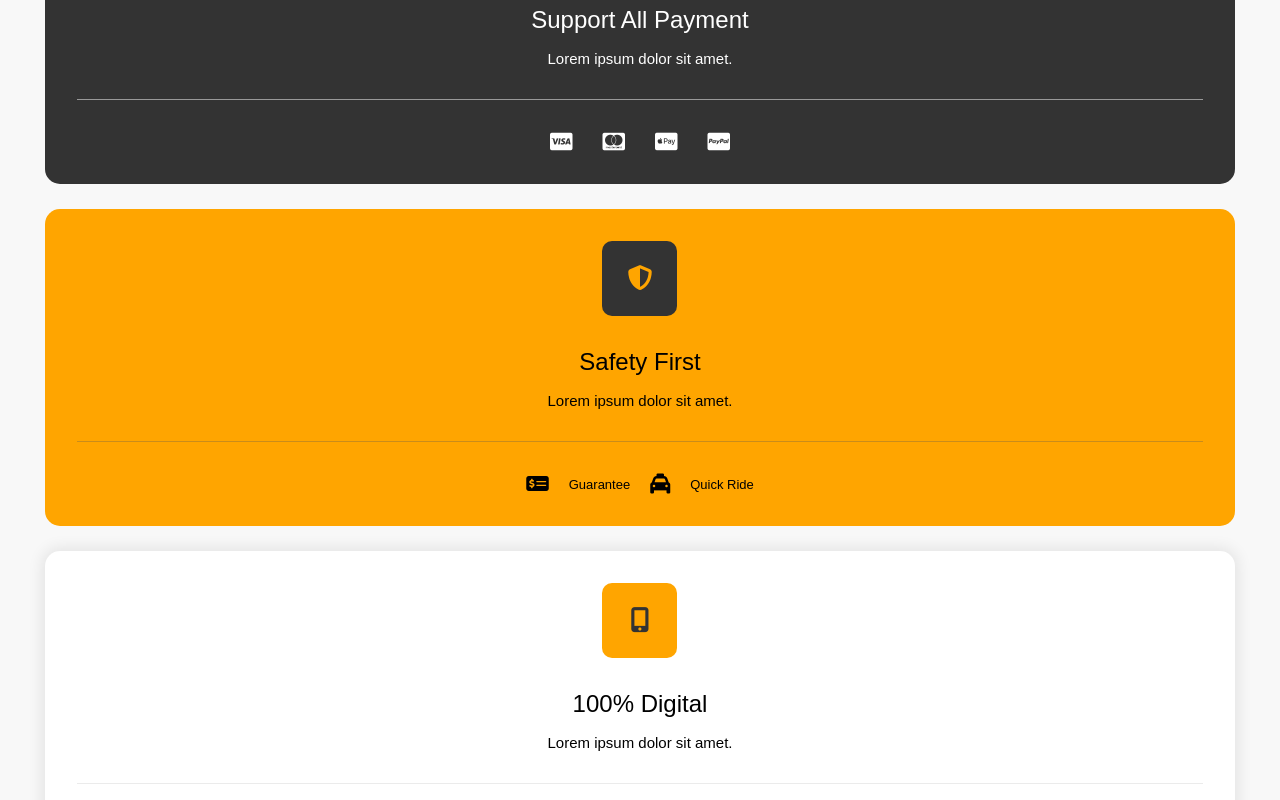
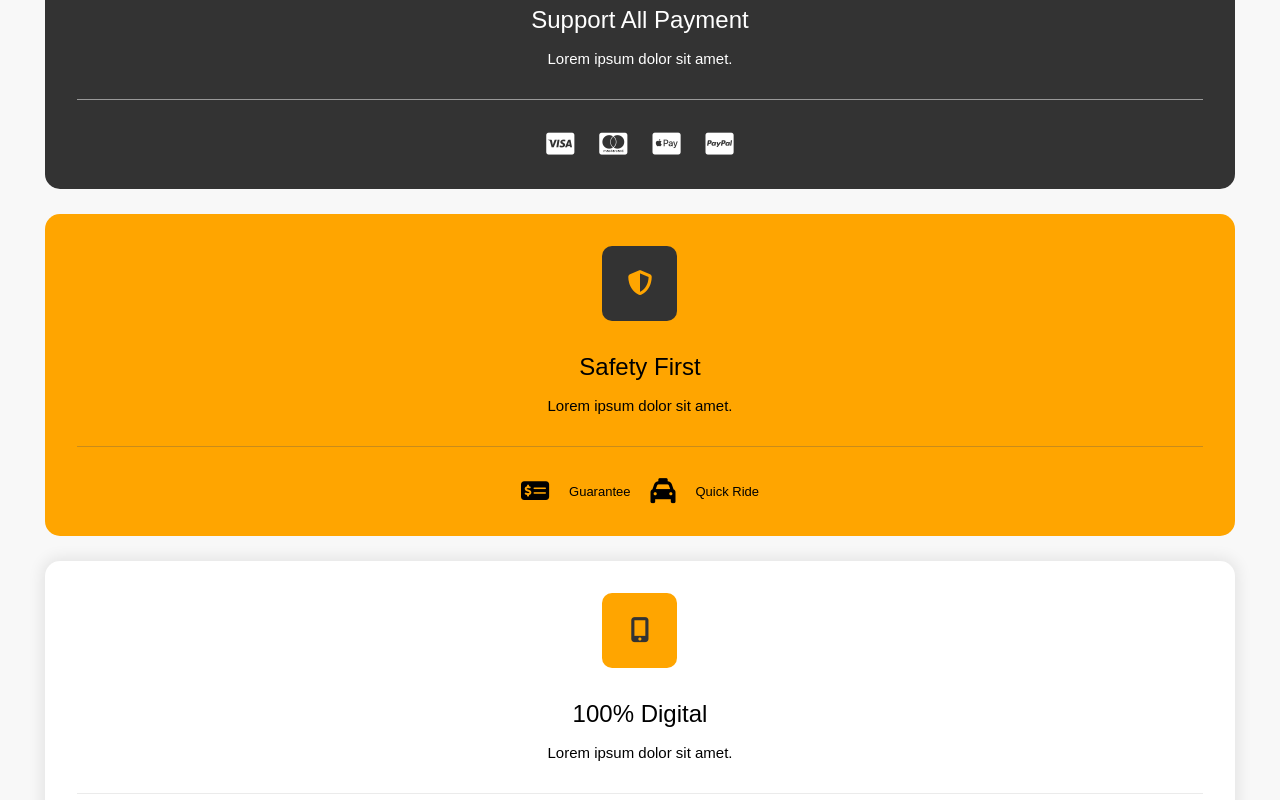
Before and after one commit to Giridharan629/taxi_booking_mobile, a React (Vite) app in the folder taxi-booking/: page / in a window 1280 px wide. Shown: the part 2100-2900 px from the top of the page. Built offline with nearby package versions, Linux system fonts and the light colour scheme.

Commit message:
again logo size adjustment

```diff
--- a/taxi-booking/src/components/Slates/Slates.css
+++ b/taxi-booking/src/components/Slates/Slates.css
@@ -30,11 +30,11 @@
     margin: 2rem 10px 0rem;
     display: flex;
     align-items: center;
-    gap: 30px;
+    gap: 25px;
 }
 
 .logos i{
-    font-size: 20px;
+    font-size: 25px;
 
 }
 
```
